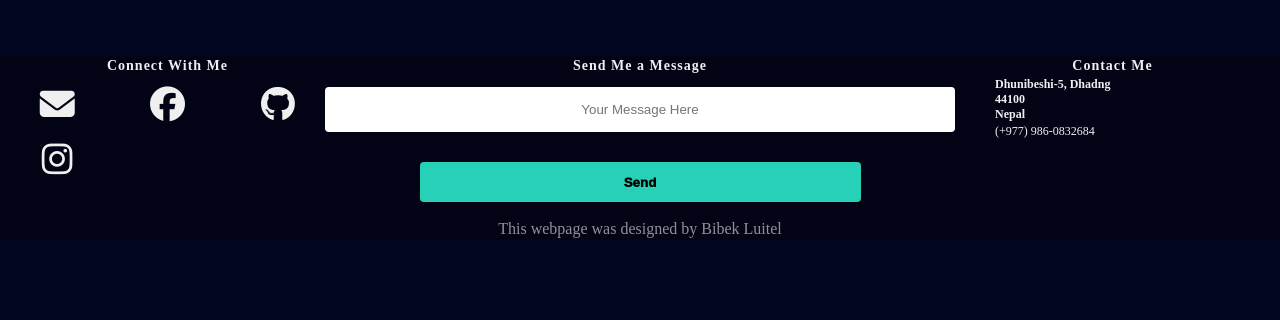
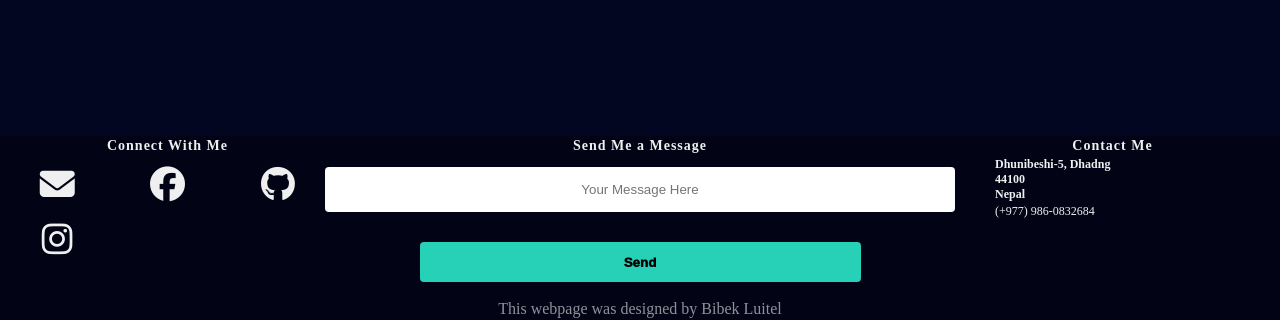
Before and after one commit to lbibek2004/lbibek2004.github.io, a plain HTML site: page index.html in a window 1280 px wide. Shown: the part 2413-2733 px from the top of the page. Before the commit the page ends 2653 px from the top, so only its background shows below. Drawn offline with Linux system fonts and the light colour scheme; a web font is replaced by a local one.

Commit message:
Update footer.css

```diff
--- a/styles/footer.css
+++ b/styles/footer.css
@@ -7,7 +7,7 @@
       padding-left: 10px;
       padding-right: 10px;
       color: #efefef;
-      margin-top: 30vh;
+      margin-top: 40vh;
   }
 .footer div{
   text-align: center;
```
